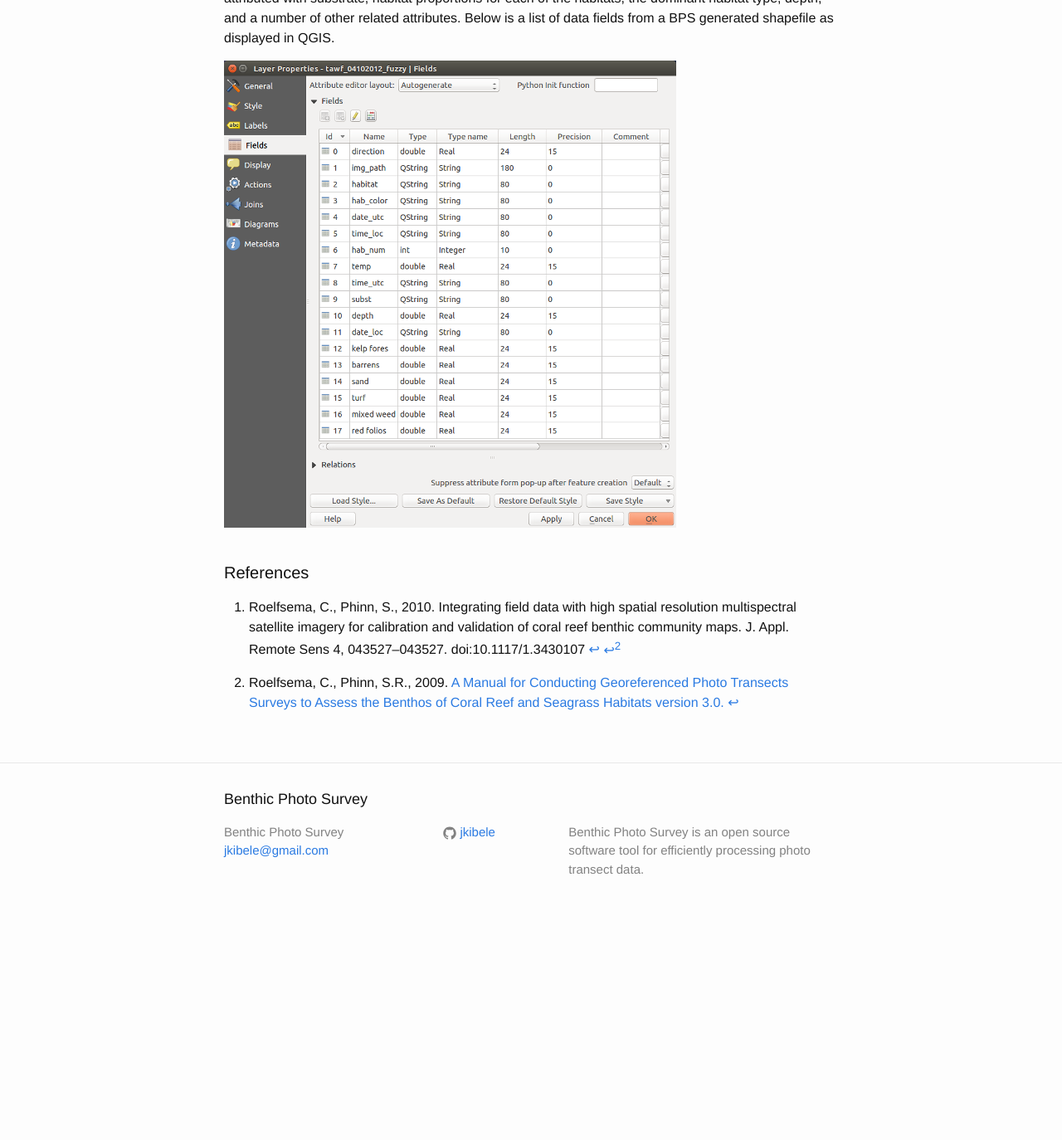
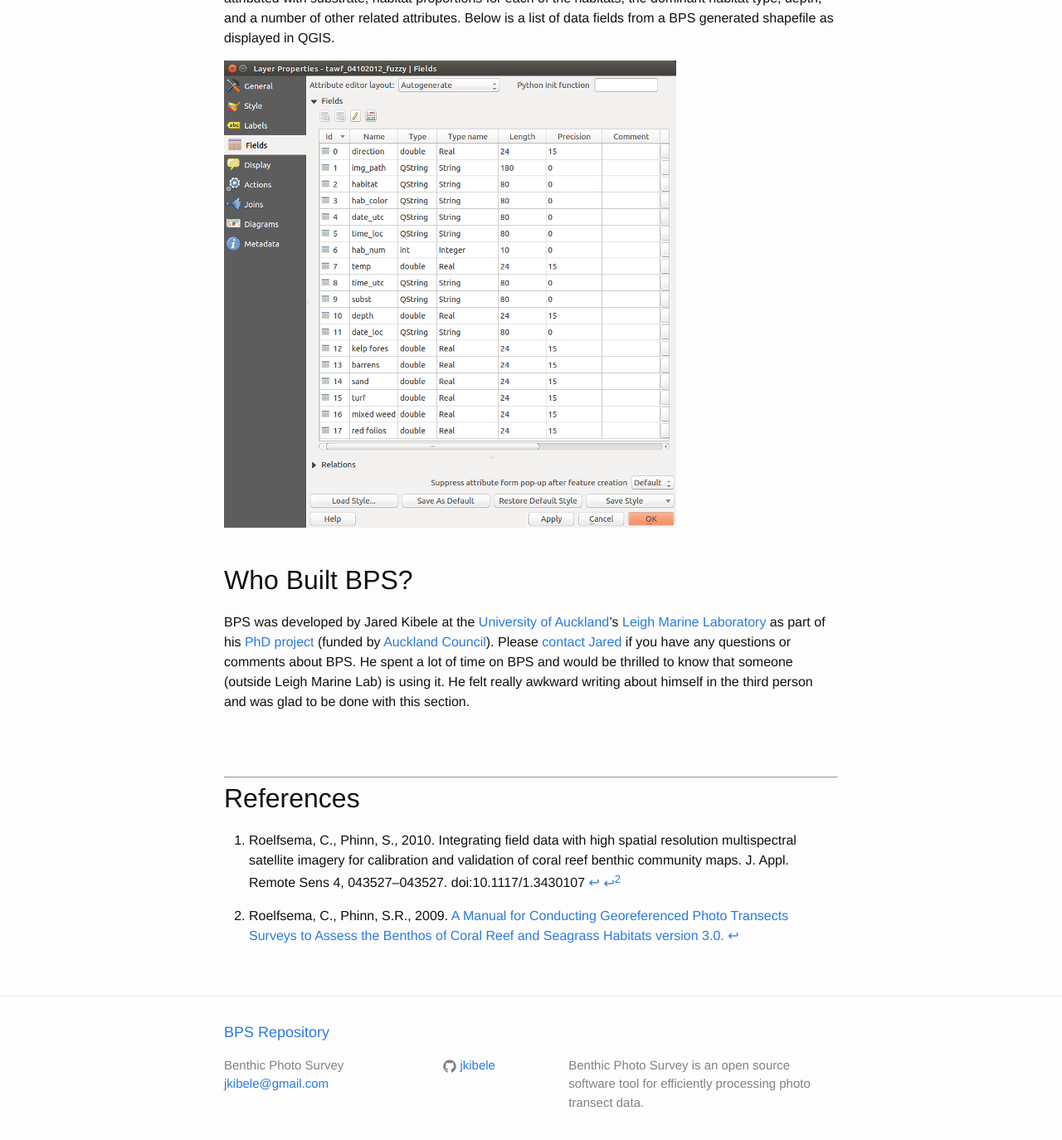
Before and after one commit to jkibele/benthic_photo_survey, a Jekyll site: the page built from about.md, in a window 1280 px wide and 1400 px high, scrolled down 1771 px. Shown: the top 1374 px of the window at 83% size. Built offline with Jekyll 4.4.1, drawn with Linux system fonts in a browser that asks for light colours; before the commit the page ends 2890 px from its top, so only the background shows below that.

Commit message:
Site possibly finished more or less. Need to re-work documentation now.

```diff
--- a/_includes/footer.html
+++ b/_includes/footer.html
@@ -2,7 +2,11 @@
 
   <div class="wrapper">
 
-    <h2 class="footer-heading">{{ site.title }}</h2>
+    <h2 class="footer-heading">
+    	<a href="https://github.com/jkibele/benthic_photo_survey"  target="_blank">
+    		BPS Repository
+    	</a>
+    </h2>
 
     <div class="footer-col-wrapper">
       <div class="footer-col  footer-col-1">
--- a/_includes/header.html
+++ b/_includes/header.html
@@ -19,6 +19,7 @@
           <a class="page-link" href="{{ page.url | prepend: site.baseurl }}">{{ page.title }}</a>
           {% endif %}
         {% endfor %}
+        <a class="page-link" href="https://github.com/jkibele/benthic_photo_survey" target="_blank">Repository</a>
       </div>
     </nav>
 
--- a/_layouts/sphinx_docs_layout.html
+++ b/_layouts/sphinx_docs_layout.html
@@ -9,7 +9,11 @@
 
     <div class="page-content">
       <div class="wrapper">
-      	<h1 class="post-title">{{ page.title }}</h1>
+      	<h1 class="post-title" style="display: inline-block">{{ page.title }}</h1>
+      	<p style="display: inline-block; float:right; text-align:right; width:400px">
+      		The documentation displayed below can also be viewed on
+      			<a href="http://benthic-photo-survey.readthedocs.org">ReadTheDocs.org</a>.
+      	</p>
       </div>
       <div>
         {{ content }}
--- a/about.md
+++ b/about.md
@@ -33,7 +33,15 @@ Once you have fully attributed your photos with BPS, you an export a point shape
 ![attributes]({{ site.baseurl }}/images/attributes.png)
 <br /><br />
 
-#### References
+## Who Built BPS?
+
+BPS was developed by Jared Kibele at the [University of Auckland](https://www.auckland.ac.nz/en.html)'s [Leigh Marine Laboratory](http://www.marine.auckland.ac.nz/en/about/our-institute/leigh-marine-laboratory.html) as part of his [PhD project](http://www.marine.auckland.ac.nz/en/about/our-people/phd-and-msc-students/jared-kibele.html) (funded by [Auckland Council](http://www.aucklandcouncil.govt.nz/EN/Pages/default.aspx)). Please [contact Jared](mailto:jkibele@gmail.com) if you have any questions or comments about BPS. He spent a lot of time on BPS and would be thrilled to know that someone (outside Leigh Marine Lab) is using it. He felt really awkward writing about himself in the third person and was glad to be done with this section.
+
+<br /><br />
+
+---
+
+## References
 
 [^1]: Roelfsema, C., Phinn, S., 2010. Integrating field data with high spatial resolution multispectral satellite imagery for calibration and validation of coral reef benthic community maps. J. Appl. Remote Sens 4, 043527–043527. doi:10.1117/1.3430107
 
```
Also changed, not shown: docs.md (+2 -2 lines), installation.md (+6 -0 lines), 7 other files.
